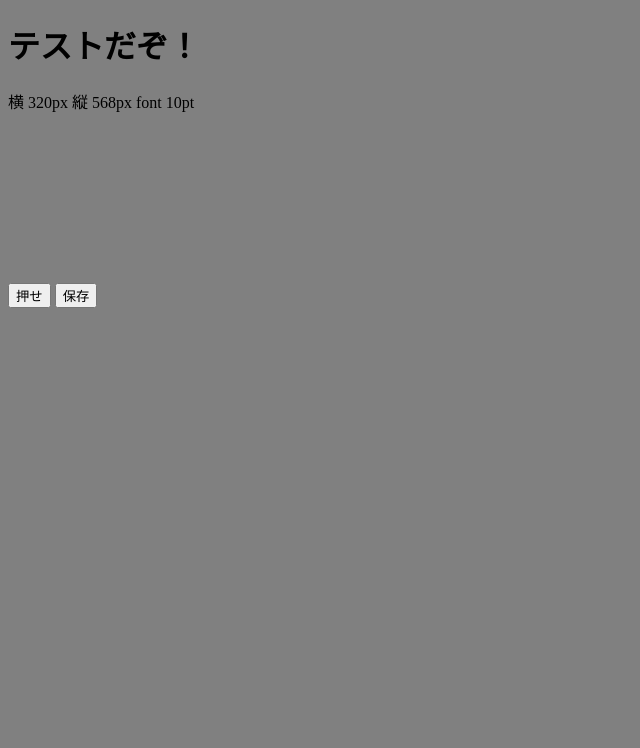
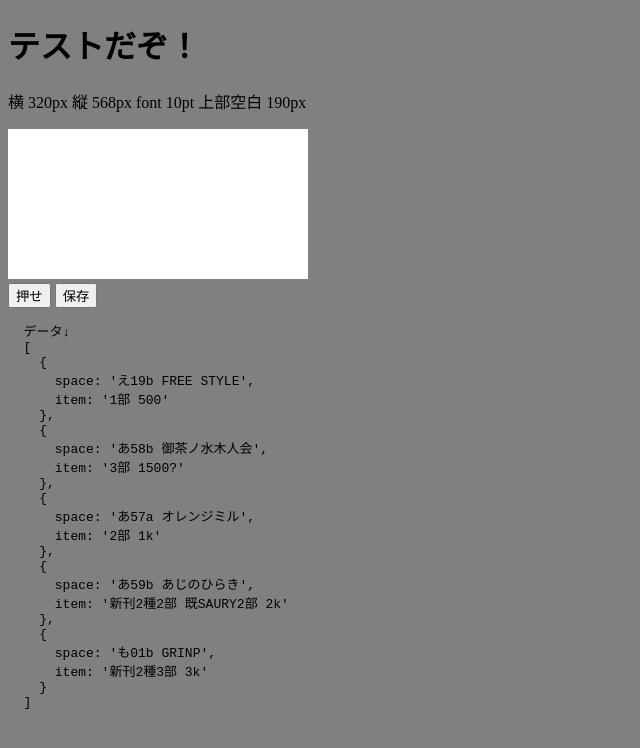
Before and after one commit to alvis5/alvis5.github.io, a plain HTML site: page index.html in a window 1280 px wide. Shown: the whole page, without its empty margins (0-640 px from the left). Drawn offline with Linux system fonts and the light colour scheme.

Commit message:
データから生成するようにした

```diff
--- a/index.html
+++ b/index.html
@@ -7,15 +7,75 @@
 </head>
 <body style="background-color:gray">
   <h1>テストだぞ！</h1>
-  <p>横 320px 縦 568px font 10pt</p>
-  <canvas id="can"></canvas><br>
+  <p>横 320px 縦 568px font 10pt 上部空白 190px</p>
+  <canvas id="can" style="background-color:white"></canvas><br>
   <button id="go" onclick="go()">押せ</button>
   <button id="save" onclick="saveCanvas();">保存</button>
+  <pre>
+  データ↓
+  [
+    {
+      space: 'え19b FREE STYLE',
+      item: '1部 500'
+    },
+    {
+      space: 'あ58b 御茶ノ水木人会',
+      item: '3部 1500?'
+    },
+    {
+      space: 'あ57a オレンジミル',
+      item: '2部 1k'
+    },
+    {
+      space: 'あ59b あじのひらき',
+      item: '新刊2種2部 既SAURY2部 2k'
+    },
+    {
+      space: 'も01b GRINP',
+      item: '新刊2種3部 3k'
+    }
+  ]
+  </pre>
   <script>
+  var test = [
+    {
+      space: 'え19b FREE STYLE',
+      item: '1部 500'
+    },
+    {
+      space: 'あ58b 御茶ノ水木人会',
+      item: '3部 1500?'
+    },
+    {
+      space: 'あ57a オレンジミル',
+      item: '2部 1k'
+    },
+    {
+      space: 'あ59b あじのひらき',
+      item: '新刊2種2部 既SAURY2部 2k'
+    },
+    {
+      space: 'も01b GRINP',
+      item: '新刊2種3部 3k'
+    }
+  ]
   function go() {
-    draw("シ63b ミュンヒハウゼン症候群 新刊1部ずつ 2k", 320, 568, 10);
+    draw(test, 320, 568, 10, 190);
   }
-  function draw(text, w, h, pt) {
+  function makeText(datas, ctx, width) {
+    var text = '';
+    datas.forEach(data => {
+      var spaceWidth = ctx.measureText(data.space).width;
+      var itemWidth = ctx.measureText(data.item).width;
+      if (spaceWidth > width || itemWidth > width) {
+        text += data.space + '\n' + data.item + '\n';
+      } else {
+        text += data.space + ' ' + data.item + '\n';
+      }
+    });
+    return text.replace(/\n$/, '');
+  }
+  function draw(datas, w, h, pt, marginTop) {
     const c = document.getElementById('can');
     // サイズ設定
     c.width = w;
@@ -30,8 +90,8 @@
     ctx.fillStyle = 'black';
     const lineHeight = ctx.measureText('あ').width + (ctx.measureText('あ').width/3);
     // 文字描画
-    text.split('\n').forEach((t, i) => {
-      ctx.fillText(t, 5, 5 + lineHeight * i);
+    makeText(datas, ctx, w).split('\n').forEach((t, i) => {
+      ctx.fillText(t, 5, marginTop + lineHeight * i);
     });
   }
   function saveCanvas(){
```
